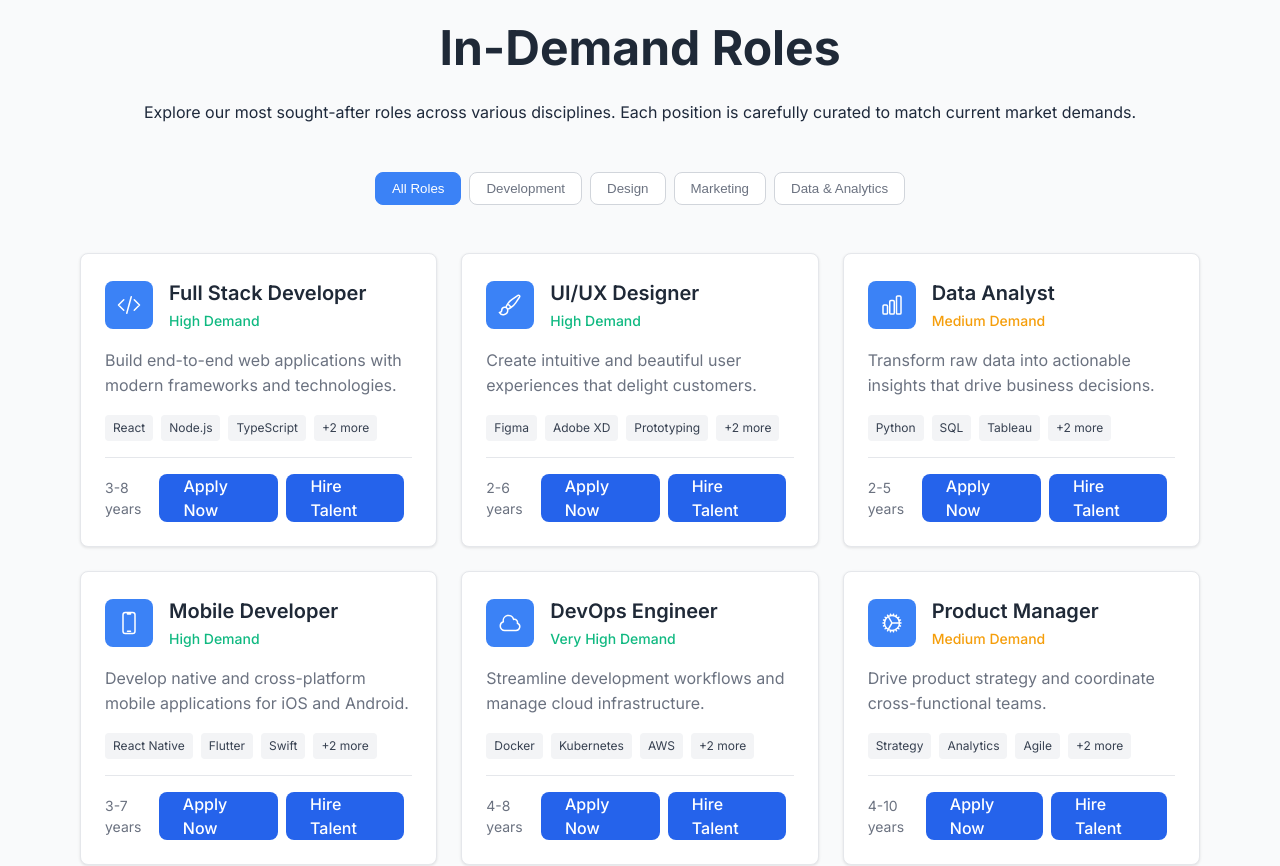
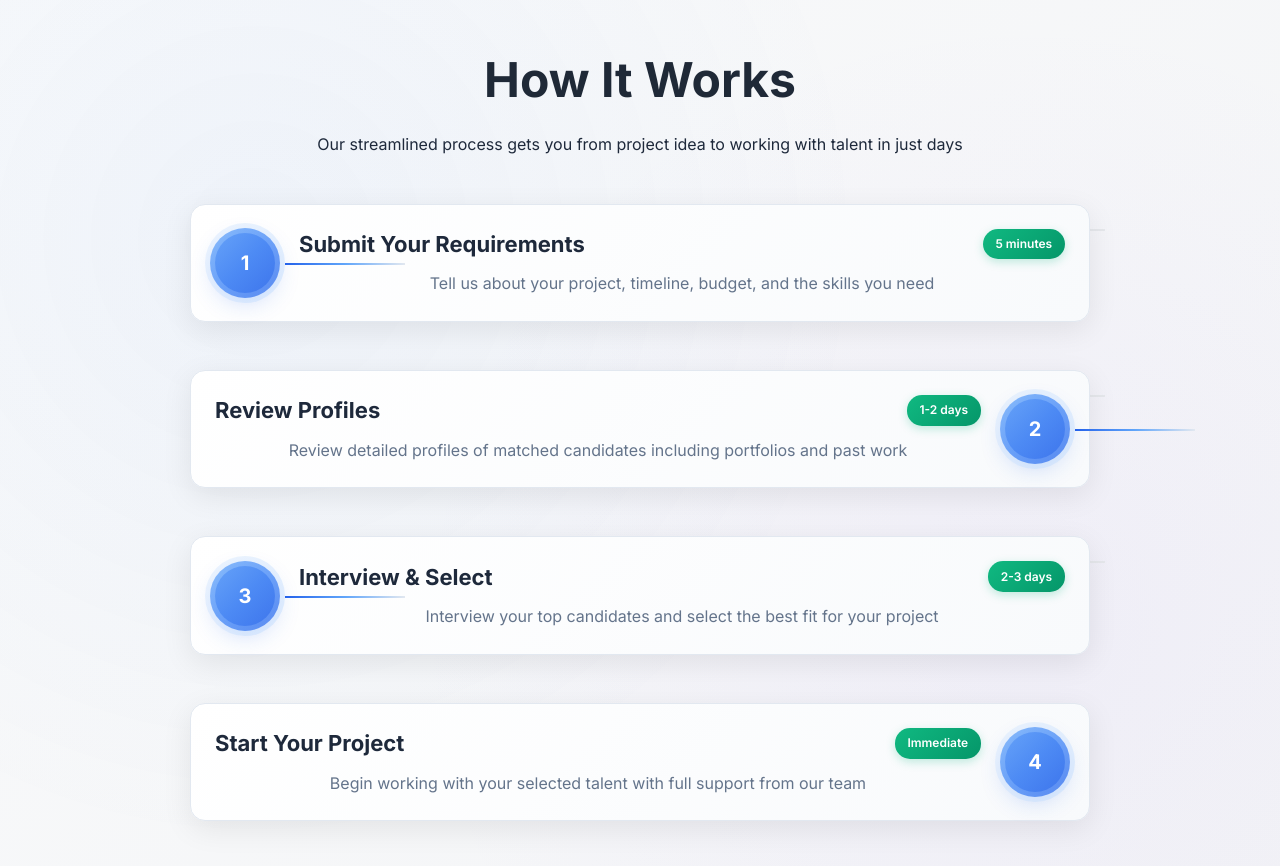
Before and after one commit to Kavindu0118/talenthub-outsource-comp, a React (Vite) app: page / in a window 1280 px wide. Shown: the part 2260-3126 px from the top of the page. Built offline with nearby package versions, Linux system fonts and the light colour scheme; no server answers.

Commit message:
Add talent hiring process

```diff
--- a/src/pages/Home.jsx
+++ b/src/pages/Home.jsx
@@ -36,6 +36,33 @@ const Home = () => {
     { number: '95%', label: 'Client Satisfaction' },
     { number: '48hrs', label: 'Average Match Time' },
     { number: '50+', label: 'Countries Served' }
+  ];
+  {/*Talent Request Process Steps*/}
+  const processSteps = [
+    {
+      step: 1,
+      title: 'Submit Your Requirements',
+      description: 'Tell us about your project, timeline, budget, and the skills you need',
+      timeline: '5 minutes'
+    },
+    {
+      step: 2,
+      title: 'Review Profiles',
+      description: 'Review detailed profiles of matched candidates including portfolios and past work',
+      timeline: '1-2 days'
+    },
+    {
+      step: 3,
+      title: 'Interview & Select',
+      description: 'Interview your top candidates and select the best fit for your project',
+      timeline: '2-3 days'
+    },
+    {
+      step: 4,
+      title: 'Start Your Project',
+      description: 'Begin working with your selected talent with full support from our team',
+      timeline: 'Immediate'
+    }
   ];
 
   const softwareServices = [
@@ -105,7 +132,42 @@ const Home = () => {
       </section>
 
       {/* Process Section */}
+      <section id="how-it-works" className="section-padding section-bg-gray">
+        <div className="container">
+          <div className="section-header">
+            <h2 className="section-title">
+              How It Works
+            </h2>
+            <p className="section-description">
+              Our streamlined process gets you from project idea to working with talent in just days
+            </p>
+          </div>
 
+          <div className="process-container">
+            {processSteps.map((step, index) => (
+              <div key={index} className="process-step">
+                <div className="process-step-icon-container">
+                  <div className="process-step-icon">
+                    {step.step}
+                  </div>
+                  {index < processSteps.length - 1 && (
+                    <div className="process-step-line"></div>
+                  )}
+                </div>
+                <div className="process-step-content">
+                  <div className="process-step-header">
+                    <h3 className="process-step-title">{step.title}</h3>
+                    <span className="process-step-timeline">
+                      {step.timeline}
+                    </span>
+                  </div>
+                  <p className="process-step-description">{step.description}</p>
+                </div>
+              </div>
+            ))}
+          </div>
+        </div>
+      </section>
 
       {/* Roles Section */}
       <section className="benefits-section-reduced-top">
```
